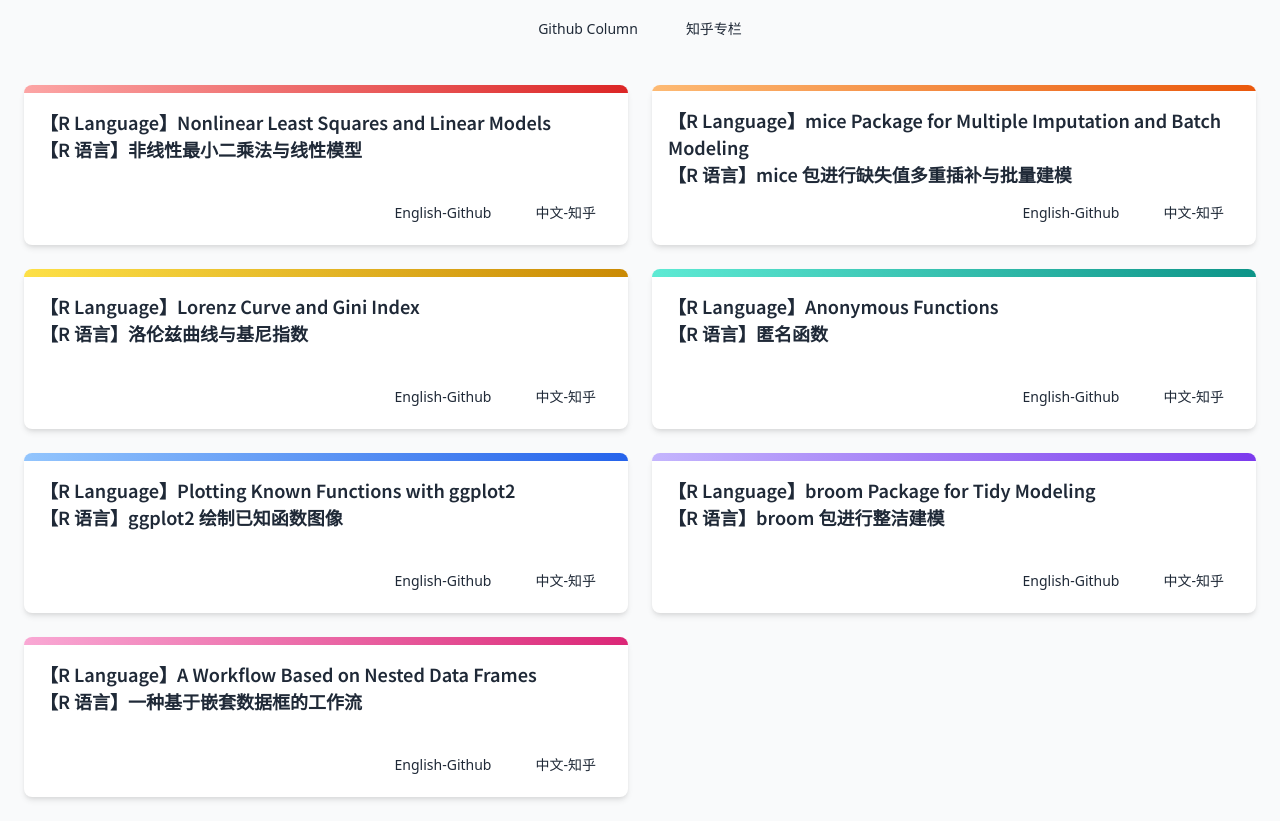
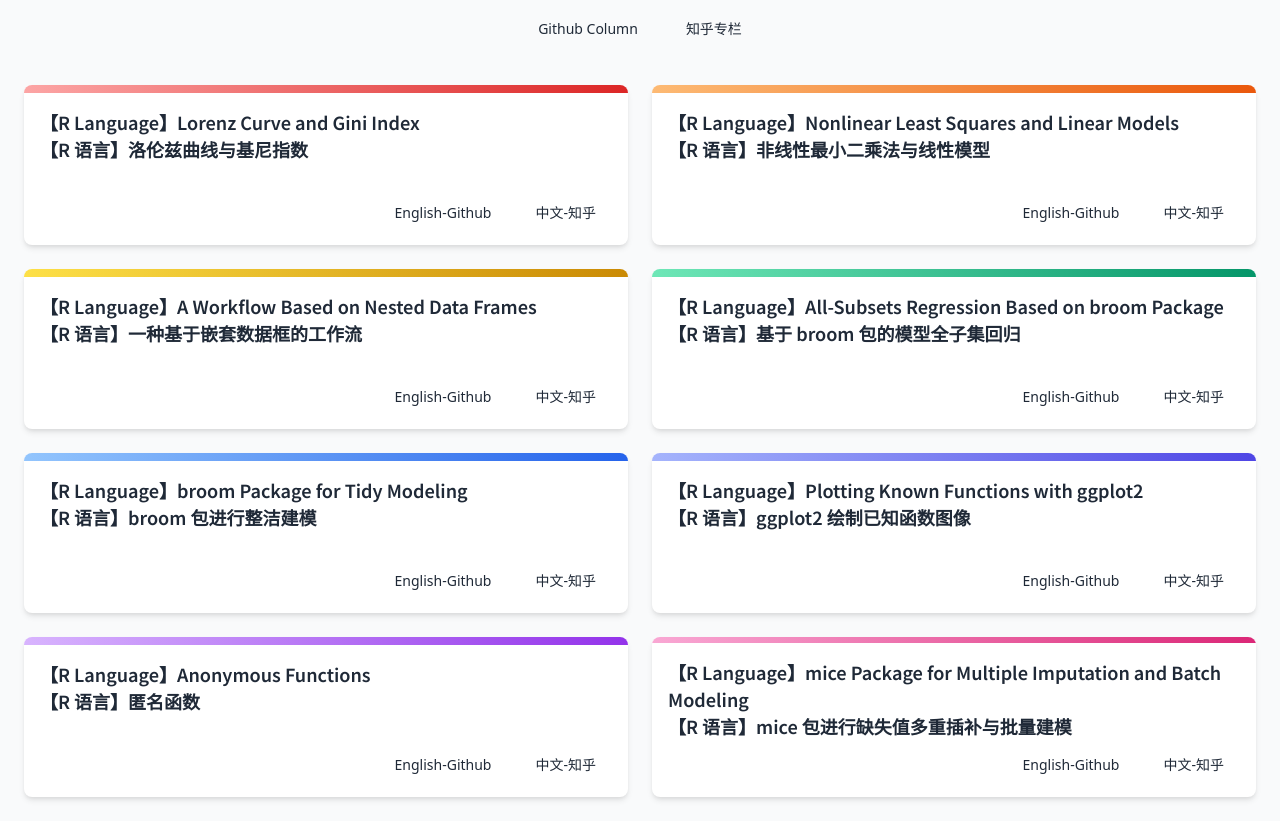
Before and after one commit to zlZayn/mine, a plain HTML site: page index.html in a window 1280 px wide. Shown: the part 100-921 px from the top of the page. Drawn offline with nearby package versions, Linux system fonts and the light colour scheme.

Commit message:
Update Articles
new article：
【R Language】All-Subsets Regression Based on broom Package

```diff
--- a/index.html
+++ b/index.html
@@ -105,6 +105,16 @@
     <div class="article-card">
         <div class="article-card-gradient bg-gradient-to-r from-red-300 to-red-600"></div>
         <div class="article-card-content">
+            <h3 class="article-card-title">【R Language】Lorenz Curve and Gini Index<br/>【R 语言】洛伦兹曲线与基尼指数</h3>
+            <div class="article-card-links flex justify-end">
+                <a href="https://github.com/zlZayn/mine/blob/main/R%20Language/%E3%80%90R%20Language%E3%80%91Lorenz%20Curve%20and%20Gini%20Index.md" target="_blank" class="link-button github-link">English-Github</a>
+                <a href="https://zhuanlan.zhihu.com/p/1951089194756703939" target="_blank" class="link-button zhihu-link">中文-知乎</a>
+            </div>
+        </div>
+    </div>
+    <div class="article-card">
+        <div class="article-card-gradient bg-gradient-to-r from-orange-300 to-orange-600"></div>
+        <div class="article-card-content">
             <h3 class="article-card-title">【R Language】Nonlinear Least Squares and Linear Models<br/>【R 语言】非线性最小二乘法与线性模型</h3>
             <div class="article-card-links flex justify-end">
                 <a href="https://github.com/zlZayn/mine/blob/main/R%20Language/%E3%80%90R%20Language%E3%80%91Nonlinear%20Least%20Squares%20and%20Linear%20Models.md" target="_blank" class="link-button github-link">English-Github</a>
@@ -113,27 +123,47 @@
         </div>
     </div>
     <div class="article-card">
-        <div class="article-card-gradient bg-gradient-to-r from-orange-300 to-orange-600"></div>
+        <div class="article-card-gradient bg-gradient-to-r from-yellow-300 to-yellow-600"></div>
         <div class="article-card-content">
-            <h3 class="article-card-title">【R Language】mice Package for Multiple Imputation and Batch Modeling<br/>【R 语言】mice 包进行缺失值多重插补与批量建模</h3>
+            <h3 class="article-card-title">【R Language】A Workflow Based on Nested Data Frames<br/>【R 语言】一种基于嵌套数据框的工作流</h3>
             <div class="article-card-links flex justify-end">
-                <a href="https://github.com/zlZayn/mine/blob/main/R%20Language/%E3%80%90R%20Language%E3%80%91mice%20Package%20for%20Multiple%20Imputation%20and%20Batch%20Modeling.md" target="_blank" class="link-button github-link">English-Github</a>
-                <a href="https://zhuanlan.zhihu.com/p/1946672841723454894" target="_blank" class="link-button zhihu-link">中文-知乎</a>
+                <a href="https://github.com/zlZayn/mine/blob/main/R%20Language/%E3%80%90R%20Language%E3%80%91A%20Workflow%20Based%20on%20Nested%20Data%20Frames.md" target="_blank" class="link-button github-link">English-Github</a>
+                <a href="https://zhuanlan.zhihu.com/p/1944921736941384138" target="_blank" class="link-button zhihu-link">中文-知乎</a>
             </div>
         </div>
     </div>
     <div class="article-card">
-        <div class="article-card-gradient bg-gradient-to-r from-yellow-300 to-yellow-600"></div>
+        <div class="article-card-gradient bg-gradient-to-r from-emerald-300 to-emerald-600"></div>
         <div class="article-card-content">
-            <h3 class="article-card-title">【R Language】Lorenz Curve and Gini Index<br/>【R 语言】洛伦兹曲线与基尼指数</h3>
+            <h3 class="article-card-title">【R Language】All-Subsets Regression Based on broom Package<br/>【R 语言】基于 broom 包的模型全子集回归</h3>
             <div class="article-card-links flex justify-end">
-                <a href="https://github.com/zlZayn/mine/blob/main/R%20Language/%E3%80%90R%20Language%E3%80%91Lorenz%20Curve%20and%20Gini%20Index.md" target="_blank" class="link-button github-link">English-Github</a>
-                <a href="https://zhuanlan.zhihu.com/p/1951089194756703939" target="_blank" class="link-button zhihu-link">中文-知乎</a>
+                <a href="https://github.com/zlZayn/mine/blob/main/R%20Language/%E3%80%90R%20Language%E3%80%91All-Subsets%20Regression%20Based%20on%20broom%20Package.md" target="_blank" class="link-button github-link">English-Github</a>
+                <a href="https://zhuanlan.zhihu.com/p/1957450684447323826" target="_blank" class="link-button zhihu-link">中文-知乎</a>
             </div>
         </div>
     </div>
     <div class="article-card">
-        <div class="article-card-gradient bg-gradient-to-r from-teal-300 to-teal-600"></div>
+        <div class="article-card-gradient bg-gradient-to-r from-blue-300 to-blue-600"></div>
+        <div class="article-card-content">
+            <h3 class="article-card-title">【R Language】broom Package for Tidy Modeling<br/>【R 语言】broom 包进行整洁建模</h3>
+            <div class="article-card-links flex justify-end">
+                <a href="https://github.com/zlZayn/mine/blob/main/R%20Language/%E3%80%90R%20Language%E3%80%91broom%20Package%20for%20Tidy%20Modeling.md" target="_blank" class="link-button github-link">English-Github</a>
+                <a href="https://zhuanlan.zhihu.com/p/1949603330578953873" target="_blank" class="link-button zhihu-link">中文-知乎</a>
+            </div>
+        </div>
+    </div>
+    <div class="article-card">
+        <div class="article-card-gradient bg-gradient-to-r from-indigo-300 to-indigo-600"></div>
+        <div class="article-card-content">
+            <h3 class="article-card-title">【R Language】Plotting Known Functions with ggplot2<br/>【R 语言】ggplot2 绘制已知函数图像</h3>
+            <div class="article-card-links flex justify-end">
+                <a href="https://github.com/zlZayn/mine/blob/main/R%20Language/%E3%80%90R%20Language%E3%80%91Plotting%20Known%20Functions%20with%20ggplot2.md" target="_blank" class="link-button github-link">English-Github</a>
+                <a href="https://zhuanlan.zhihu.com/p/1948532373101713365" target="_blank" class="link-button zhihu-link">中文-知乎</a>
+            </div>
+        </div>
+    </div>
+    <div class="article-card">
+        <div class="article-card-gradient bg-gradient-to-r from-purple-300 to-purple-600"></div>
         <div class="article-card-content">
             <h3 class="article-card-title">【R Language】Anonymous Functions<br/>【R 语言】匿名函数</h3>
             <div class="article-card-links flex justify-end">
@@ -143,32 +173,12 @@
         </div>
     </div>
     <div class="article-card">
-        <div class="article-card-gradient bg-gradient-to-r from-blue-300 to-blue-600"></div>
-        <div class="article-card-content">
-            <h3 class="article-card-title">【R Language】Plotting Known Functions with ggplot2<br/>【R 语言】ggplot2 绘制已知函数图像</h3>
-            <div class="article-card-links flex justify-end">
-                <a href="https://github.com/zlZayn/mine/blob/main/R%20Language/%E3%80%90R%20Language%E3%80%91Plotting%20Known%20Functions%20with%20ggplot2.md" target="_blank" class="link-button github-link">English-Github</a>
-                <a href="https://zhuanlan.zhihu.com/p/1948532373101713365" target="_blank" class="link-button zhihu-link">中文-知乎</a>
-            </div>
-        </div>
-    </div>
-    <div class="article-card">
-        <div class="article-card-gradient bg-gradient-to-r from-violet-300 to-violet-600"></div>
-        <div class="article-card-content">
-            <h3 class="article-card-title">【R Language】broom Package for Tidy Modeling<br/>【R 语言】broom 包进行整洁建模</h3>
-            <div class="article-card-links flex justify-end">
-                <a href="https://github.com/zlZayn/mine/blob/main/R%20Language/%E3%80%90R%20Language%E3%80%91broom%20Package%20for%20Tidy%20Modeling.md" target="_blank" class="link-button github-link">English-Github</a>
-                <a href="https://zhuanlan.zhihu.com/p/1949603330578953873" target="_blank" class="link-button zhihu-link">中文-知乎</a>
-            </div>
-        </div>
-    </div>
-    <div class="article-card">
         <div class="article-card-gradient bg-gradient-to-r from-pink-300 to-pink-600"></div>
         <div class="article-card-content">
-            <h3 class="article-card-title">【R Language】A Workflow Based on Nested Data Frames<br/>【R 语言】一种基于嵌套数据框的工作流</h3>
+            <h3 class="article-card-title">【R Language】mice Package for Multiple Imputation and Batch Modeling<br/>【R 语言】mice 包进行缺失值多重插补与批量建模</h3>
             <div class="article-card-links flex justify-end">
-                <a href="https://github.com/zlZayn/mine/blob/main/R%20Language/%E3%80%90R%20Language%E3%80%91A%20Workflow%20Based%20on%20Nested%20Data%20Frames.md" target="_blank" class="link-button github-link">English-Github</a>
-                <a href="https://zhuanlan.zhihu.com/p/1944921736941384138" target="_blank" class="link-button zhihu-link">中文-知乎</a>
+                <a href="https://github.com/zlZayn/mine/blob/main/R%20Language/%E3%80%90R%20Language%E3%80%91mice%20Package%20for%20Multiple%20Imputation%20and%20Batch%20Modeling.md" target="_blank" class="link-button github-link">English-Github</a>
+                <a href="https://zhuanlan.zhihu.com/p/1946672841723454894" target="_blank" class="link-button zhihu-link">中文-知乎</a>
             </div>
         </div>
     </div>
```
